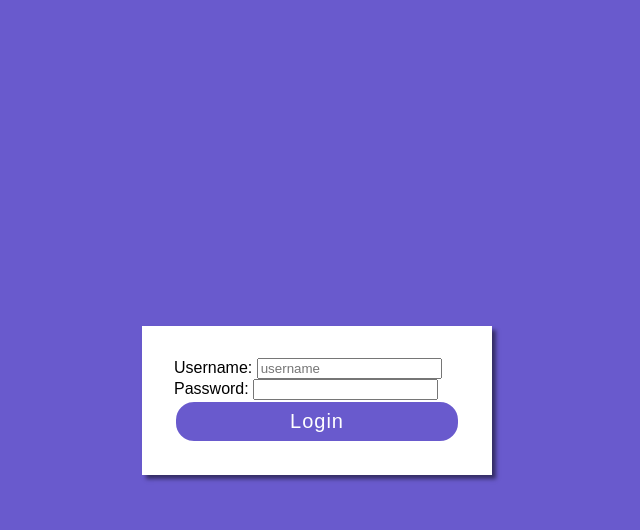
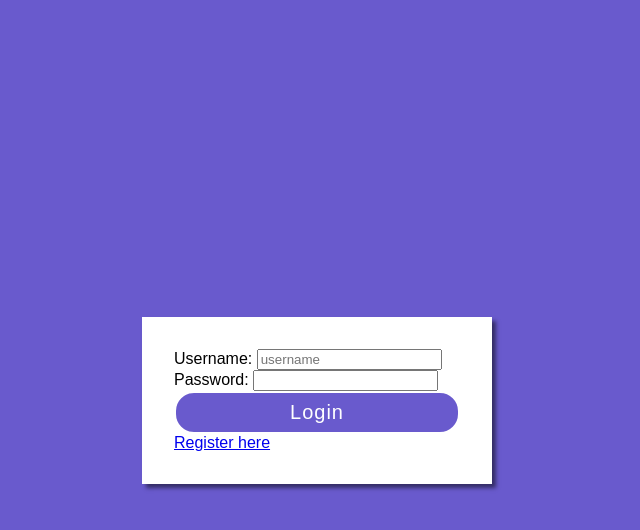
Before and after one commit to itmo-wad/task5--Mehul-Patel, a Flask app: page / in a window 1280 px wide. Shown: the top 530 px of the page, without its empty margins (323-963 px from the left). Run offline with Flask 2, Linux system fonts and the light colour scheme.

Commit message:
Update login.html

```diff
--- a/templates/login.html
+++ b/templates/login.html
@@ -74,6 +74,7 @@
 		     </div>
 	      </div>
 	       <button class="btn" type="submit">Login</button>
+	      		<a href="/register" class="btn2">Register here</a><br>
     </form>
 </body >
 </html>
```
